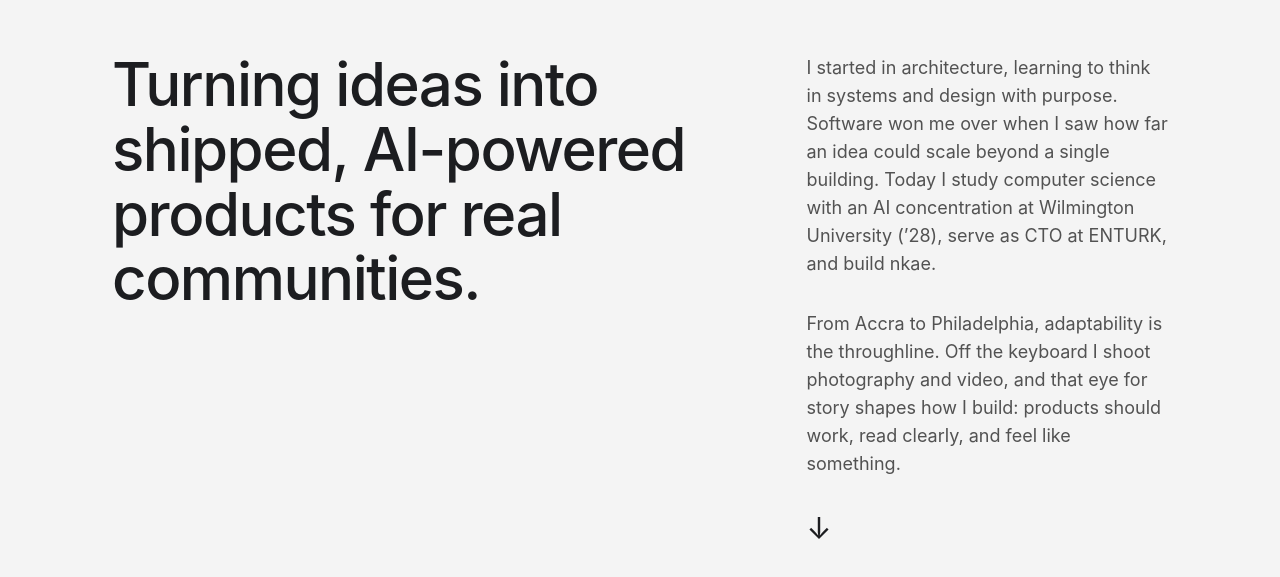
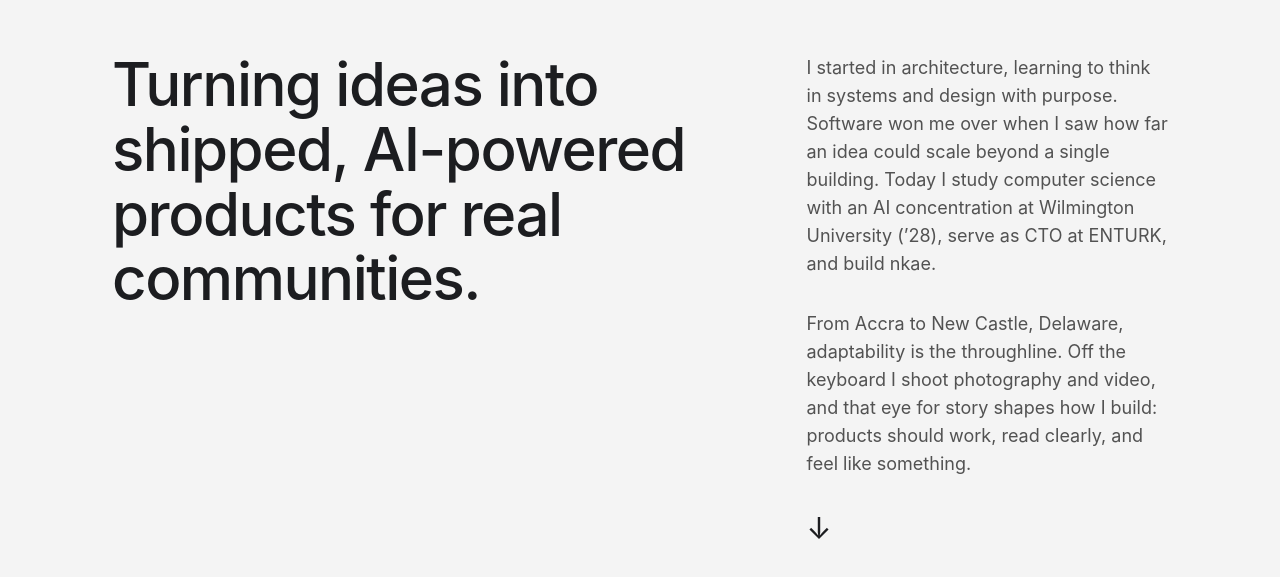
Before and after one commit to Jewettturkson/portfolio, a Next.js app: page / in a window 1280 px wide. Shown: the part 2189-2766 px from the top of the page. Built offline with nearby package versions, Linux system fonts and the light colour scheme; a web font is replaced by a local one.

Commit message:
MEND, About story, Delaware fix, reorder

```diff
--- a/app/components/About.tsx
+++ b/app/components/About.tsx
@@ -59,7 +59,7 @@ export default function About() {
               transition={{ duration: 0.7, delay: 0.45 }}
               className="text-base leading-relaxed text-neutral-600 md:text-lg"
             >
-              From Accra to Philadelphia, adaptability is the throughline. Off the keyboard I
+              From Accra to New Castle, Delaware, adaptability is the throughline. Off the keyboard I
               shoot photography and video, and that eye for story shapes how I build: products
               should work, read clearly, and feel like something.
             </motion.p>
--- a/app/components/Hero.tsx
+++ b/app/components/Hero.tsx
@@ -12,7 +12,7 @@ function RotatingBadge() {
           <path id="circlePath" d="M 50,50 m -38,0 a 38,38 0 1,1 76,0 a 38,38 0 1,1 -76,0" />
         </defs>
         <text className="fill-[var(--dark)] text-[10.5px] uppercase tracking-[0.18em]">
-          <textPath href="#circlePath">Located in Philadelphia · Open to internships ·</textPath>
+          <textPath href="#circlePath">Based in New Castle, Delaware · Open to internships ·</textPath>
         </text>
       </svg>
     </div>
--- a/app/components/ParallaxGallery.tsx
+++ b/app/components/ParallaxGallery.tsx
@@ -11,7 +11,7 @@ const COLUMNS: Photo[][] = [
     { src: "./photos/p2.webp", alt: "Jewett in a navy pinstripe shirt" },
     { src: "./photos/p3.webp", alt: "Jewett in a striped sweater" },
   ],
-  [{ src: "./photos/p0.webp", alt: "Jewett at 901 Market Street, Philadelphia" }],
+  [{ src: "./photos/p0.webp", alt: "Jewett out in the city" }],
   [
     { src: "./photos/p4.webp", alt: "Jewett in a tropical shirt" },
     { src: "./photos/p1.webp", alt: "Jewett crossing the street in Center City" },
@@ -53,7 +53,7 @@ export default function ParallaxGallery() {
       </div>
       {/* location chip */}
       <div className="pointer-events-none absolute bottom-6 left-1/2 -translate-x-1/2 rounded-full bg-[#141516]/85 px-5 py-2.5 font-mono text-[10px] uppercase tracking-[0.2em] text-white backdrop-blur">
-        Philadelphia, PA · Accra, GH
+        New Castle, DE · Accra, GH
       </div>
     </div>
   );
```
